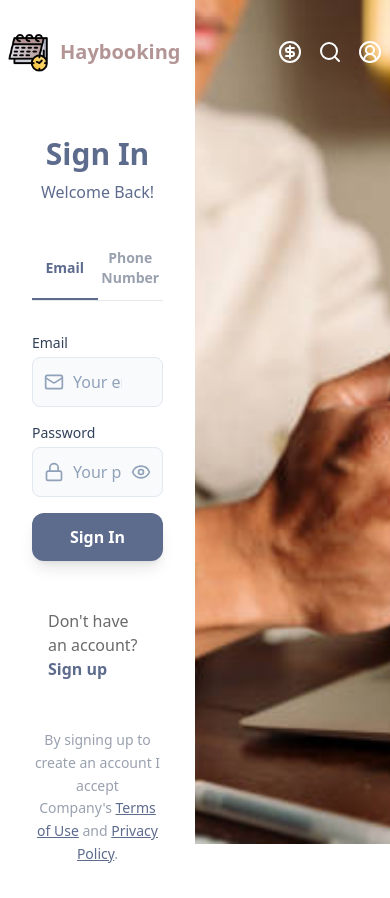
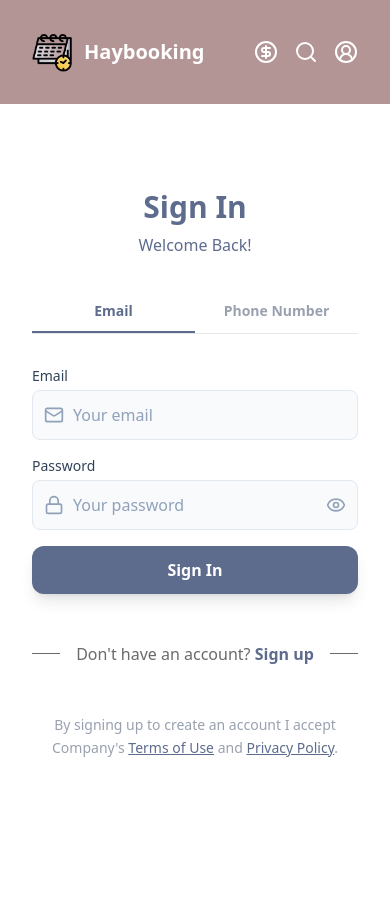
Before and after one commit to TigranZakharyan/haybooking.github.io, a React (Vite) app: page /signin in a window 390 px wide. After the commit the page ends 844 px from the top, so only its background shows below. Built offline with nearby package versions, Linux system fonts and the light colour scheme.

Commit message:
responsive sign in/up

```diff
--- a/src/components/Container.tsx
+++ b/src/components/Container.tsx
@@ -8,7 +8,7 @@ interface ContainerProps {
 export function Container({ children, className = "" }: ContainerProps) {
   return (
     <div
-      className={`mx-auto w-full px-2 ${className}`}
+      className={`mx-auto w-full px-8 ${className}`}
       style={{ maxWidth: 1140 }}
     >
       {children}
--- a/src/layouts/UserLayout.tsx
+++ b/src/layouts/UserLayout.tsx
@@ -10,12 +10,12 @@ export function UserLayout() {
   const headerBg = location.pathname === '/findServices' || location.pathname === "/pricing" ? "bg-primary" : "undefined"
   return (
     <div className="h-full grid grid-rows-[auto_1fr]">
-      <header className={`py-8 ${headerBg}`}>
+      <header className={`py-8 md:bg-transparent bg-primary ${headerBg}`}>
         <Container className="flex justify-between items-center">
           {/* Logo Section */}
           <Link to="/" className="flex items-center justify-center gap-3">
             <img src="/logo.png" className="w-10 h-10 md:w-12 md:h-12" alt="Logo" />
-            <h1 className={`text-xl font-bold ${titleColor}`}>Haybooking</h1>
+            <h1 className={`text-xl font-bold md:text-primary text-white ${titleColor}`}>Haybooking</h1>
           </Link>
 
           {/* Navigation Links */}
--- a/src/pages/SignInPage.tsx
+++ b/src/pages/SignInPage.tsx
@@ -15,7 +15,7 @@ export function SignInPage() {
     ], []);
 
     return (
-        <div className="h-full grid grid-cols-2 md:grid-cols-2 overflow-hidden">
+        <div className="h-full grid md:grid-cols-2 overflow-hidden">
             {/* LEFT SIDE: Form Section */}
             <div className="w-full flex flex-col justify-center items-center p-8 md:p-16 bg-white">
                 <div className="w-full max-w-lg space-y-8">
@@ -74,7 +74,7 @@ export function SignInPage() {
             </div>
 
             {/* RIGHT SIDE: Visual Section */}
-            <div className="w-full h-full">
+            <div className="w-full h-full hidden md:block">
                 <div className="fixed w-1/2 h-full -z-1 top-0 bg-[url(/booking.jpg)] bg-no-repeat bg-cover bg-center"></div>
             </div>
         </div>
--- a/src/pages/SignUpPage/index.tsx
+++ b/src/pages/SignUpPage/index.tsx
@@ -20,7 +20,7 @@ export function SignUpPage() {
   const [code, setCode] = useState("");
 
   return (
-    <div className="h-full grid grid-cols-1 md:grid-cols-2 overflow-hidden">
+    <div className="h-full grid md:grid-cols-2 overflow-hidden">
       {/* LEFT SIDE */}
       <div className="w-full flex flex-col justify-center items-center p-8 md:p-16 bg-white">
         <div className="w-full max-w-lg space-y-4">
@@ -148,7 +148,7 @@ export function SignUpPage() {
       </div>
 
       {/* RIGHT SIDE */}
-      <div className="w-full h-full">
+      <div className="w-full h-full md:block hidden">
         <div className="fixed w-1/2 h-full -z-1 top-0 bg-[url(/booking.jpg)] bg-no-repeat bg-cover bg-center"></div>
       </div>
     </div>
```
